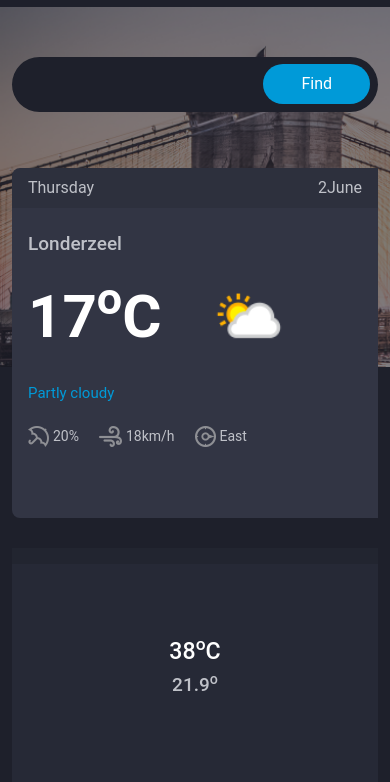
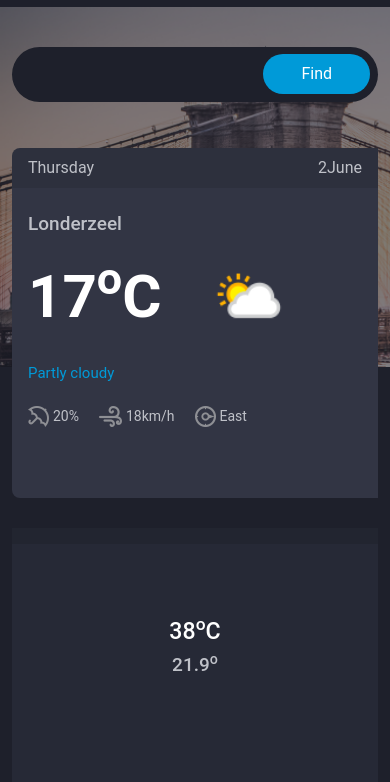
Before and after one commit to EslamElsebaey/Weather_API, a plain HTML site: page index.html in a window 390 px wide. Shown: the part 62-844 px from the top of the page. Drawn offline with nearby package versions, Linux system fonts and the light colour scheme; no server answers.

Commit message:
forth create

```diff
--- a/css/style.css
+++ b/css/style.css
@@ -184,9 +184,9 @@ header{
         padding:  10px 0 ;
     }
     header{
-        padding: 50px 0;
+        padding: 40px 0;
     }
     .forecast{
-        margin-top: -200px;
+        margin-top: -220px;
     }
 }
```
